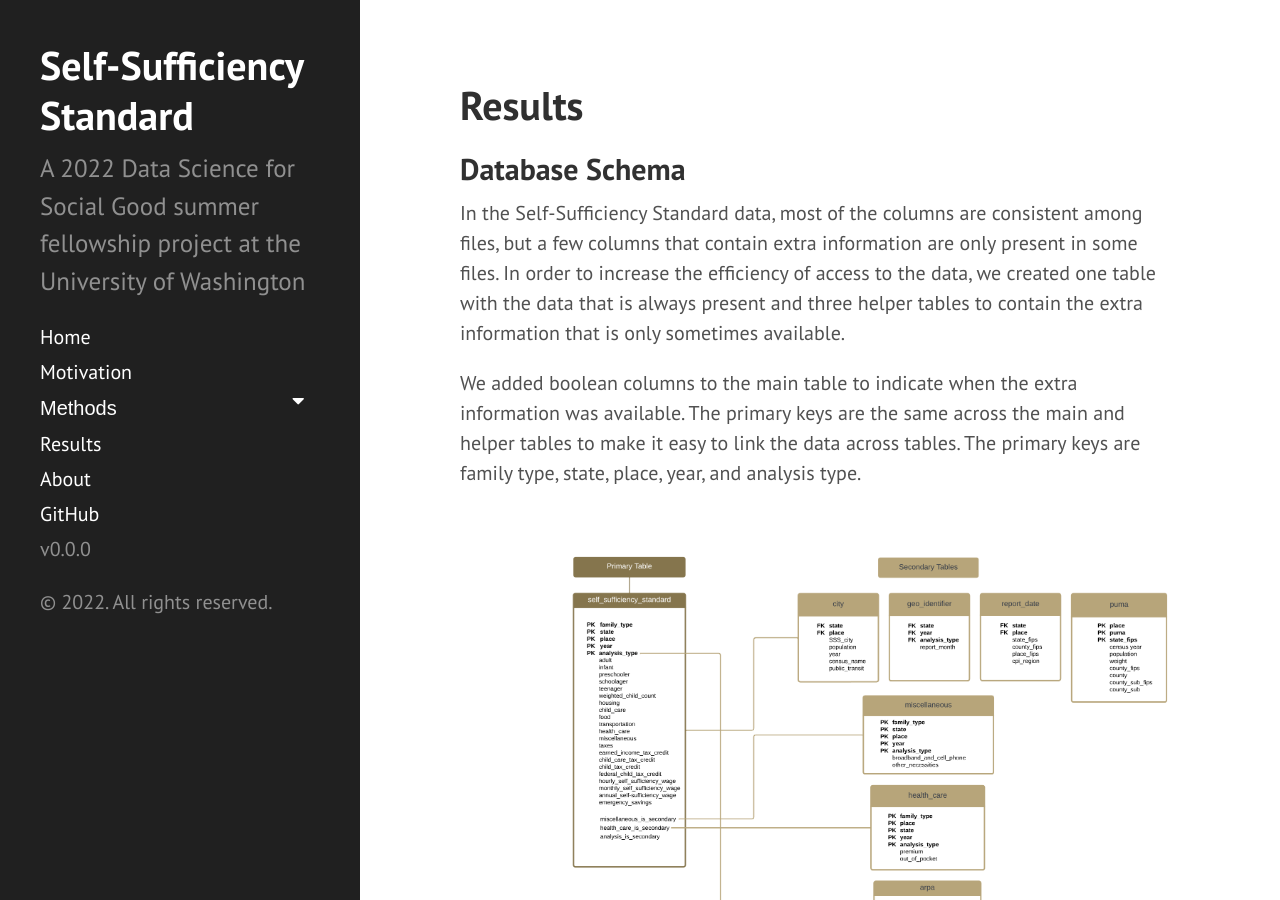
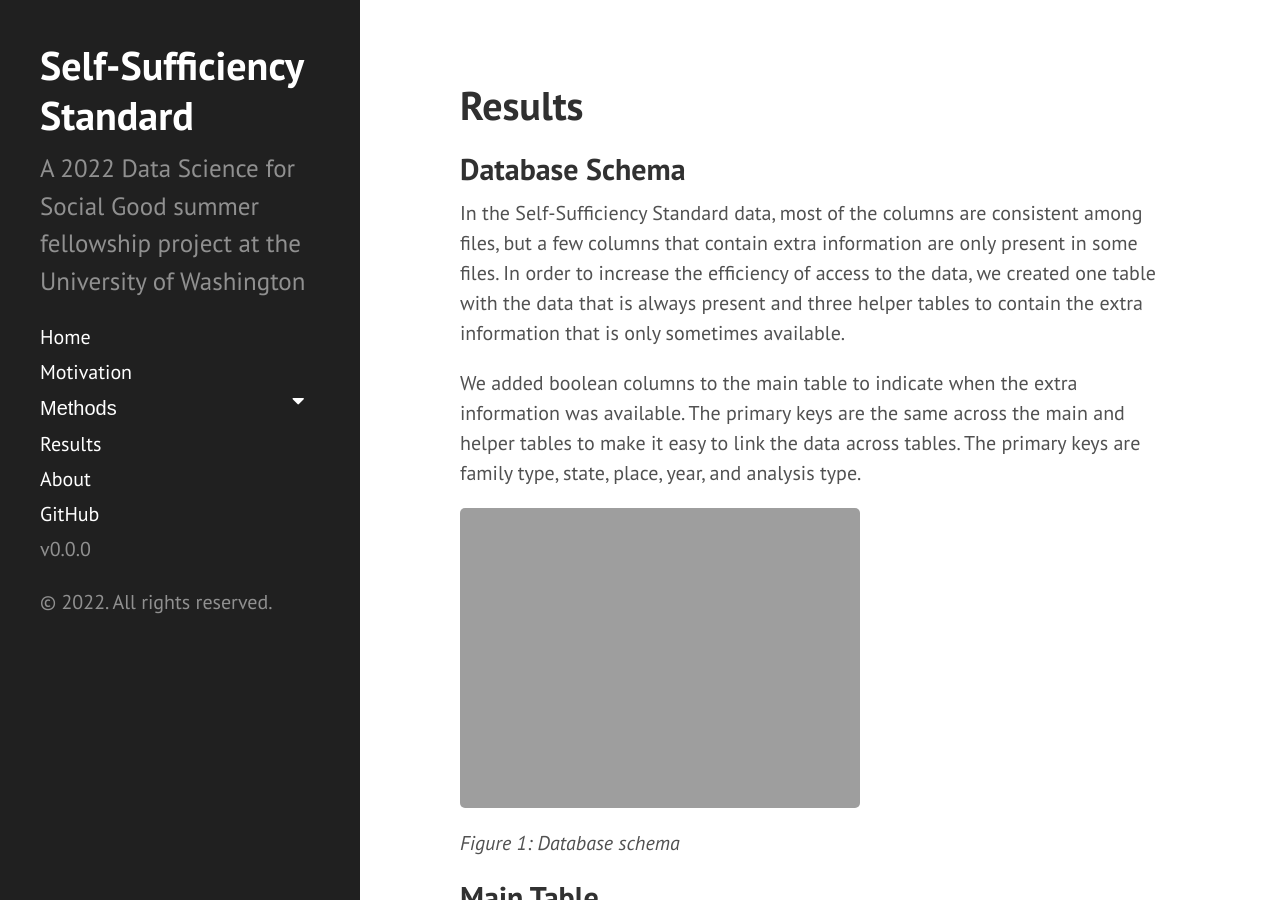
Before and after one commit to uwescience/DSSG2022-Self-Sufficiency, a Jekyll site: the page built from results.md, in a window 1280 px wide and 900 px high. Built offline with Jekyll 4.4.1, drawn with Linux system fonts in a browser that asks for light colours.

Commit message:
Update results.md

```diff
--- a/results.md
+++ b/results.md
@@ -9,7 +9,7 @@ In the Self-Sufficiency Standard data, most of the columns are consistent among
 
 We added boolean columns to the main table to indicate when the extra information was available. The primary keys are the same across the main and helper tables to make it easy to link the data across tables. The primary keys are family type, state, place, year, and analysis type.
 
-<img src="{{ site.url }}{{ site.baseurl }}/assets/img/SSS-database.png">
+<img src="{{ site.url }}{{ site.baseurl }}/assets/img/database-simplified.png">
 
 *Figure 1: Database schema*
 
```
